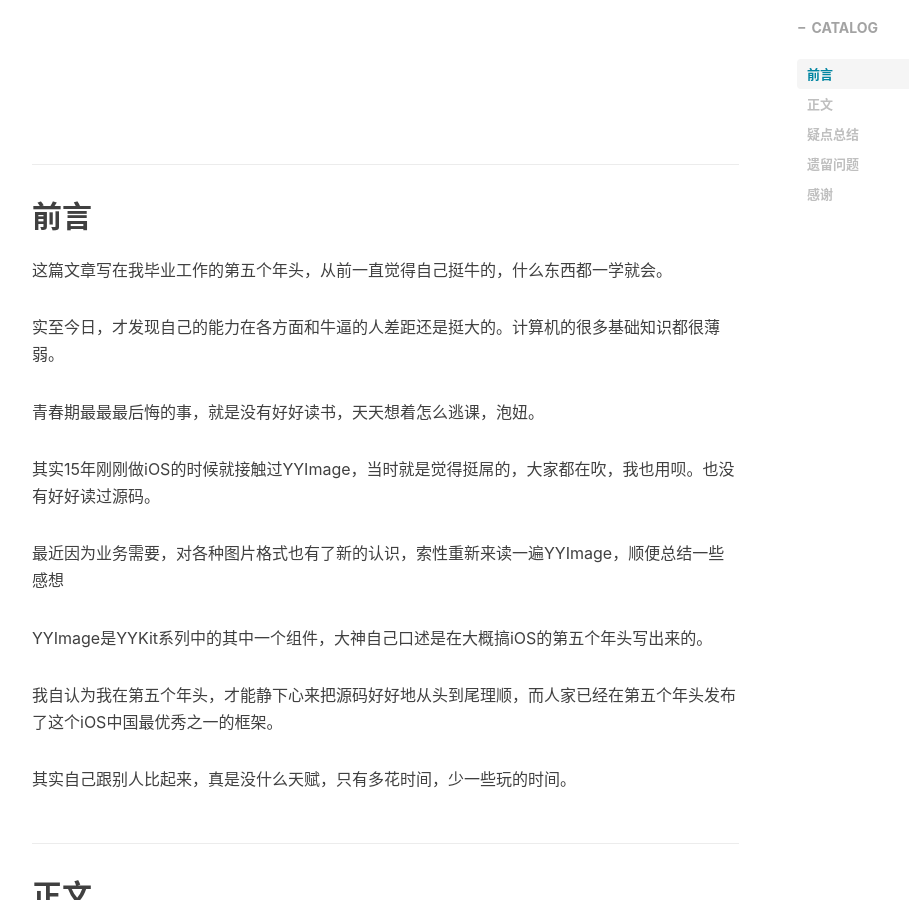
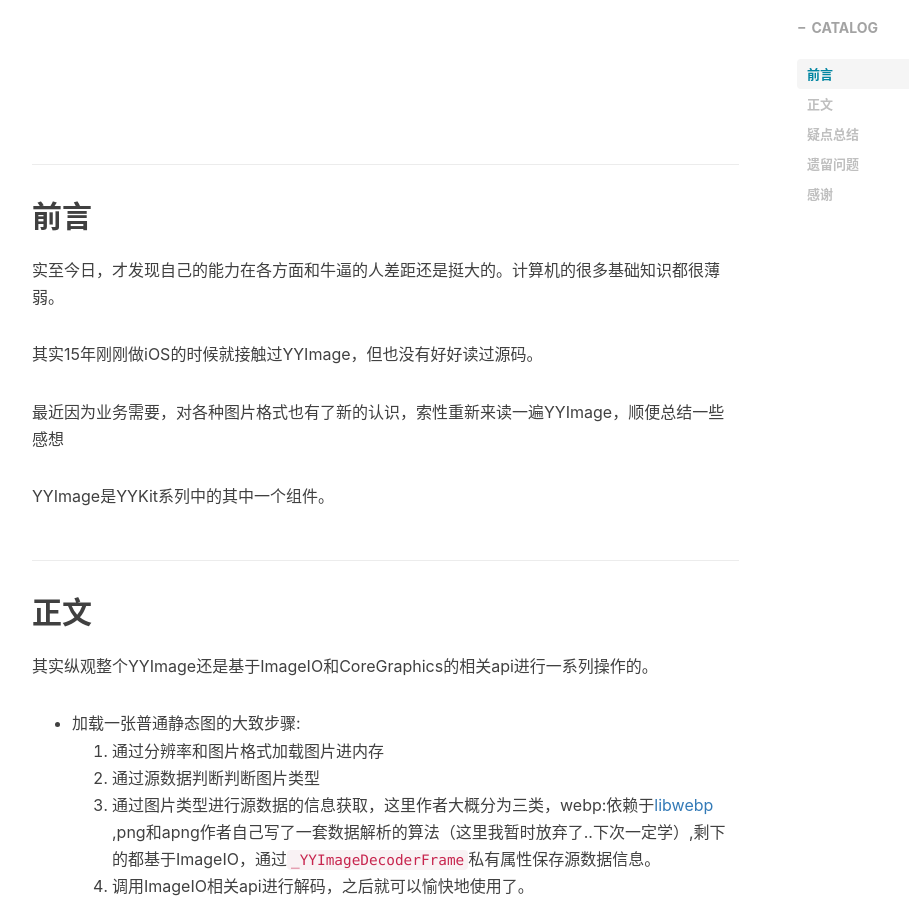
Before and after one commit to Wbqqqq/Wbqqqq.github.io, a Jekyll site: the page built from _posts/2020-09-29-重读YYImage有感.md, in a window 1280 px wide and 900 px high, scrolled down 506 px. Shown: the whole window, without its empty margins (233-1142 px from the left). Built offline with Jekyll 4.4.1, drawn with Linux system fonts in a browser that asks for light colours; nearby versions of some CDN libraries; comment, search, counter and statistics services are not loaded.

Commit message:
文章修改

```diff
--- a/_posts/2020-09-29-重读YYImage有感.md
+++ b/_posts/2020-09-29-重读YYImage有感.md
@@ -12,28 +12,18 @@
 
 
 
-这篇文章写在我毕业工作的第五个年头，从前一直觉得自己挺牛的，什么东西都一学就会。
-
 实至今日，才发现自己的能力在各方面和牛逼的人差距还是挺大的。计算机的很多基础知识都很薄弱。
 
-青春期最最最后悔的事，就是没有好好读书，天天想着怎么逃课，泡妞。
-
-其实15年刚刚做iOS的时候就接触过YYImage，当时就是觉得挺屌的，大家都在吹，我也用呗。也没有好好读过源码。
+其实15年刚刚做iOS的时候就接触过YYImage，但也没有好好读过源码。
 
 最近因为业务需要，对各种图片格式也有了新的认识，索性重新来读一遍YYImage，顺便总结一些感想
 
-YYImage是YYKit系列中的其中一个组件，大神自己口述是在大概搞iOS的第五个年头写出来的。
-
-我自认为我在第五个年头，才能静下心来把源码好好地从头到尾理顺，而人家已经在第五个年头发布了这个iOS中国最优秀之一的框架。
-
-其实自己跟别人比起来，真是没什么天赋，只有多花时间，少一些玩的时间。
-
+YYImage是YYKit系列中的其中一个组件。
 
 
 ## 正文
 
 其实纵观整个YYImage还是基于ImageIO和CoreGraphics的相关api进行一系列操作的。
-
 
 
 - 加载一张普通静态图的大致步骤:
```
Also changed, not shown: 2 other files.
